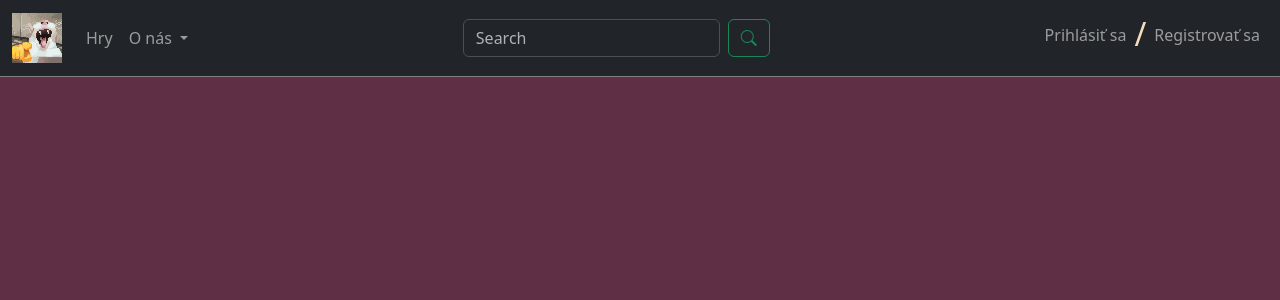
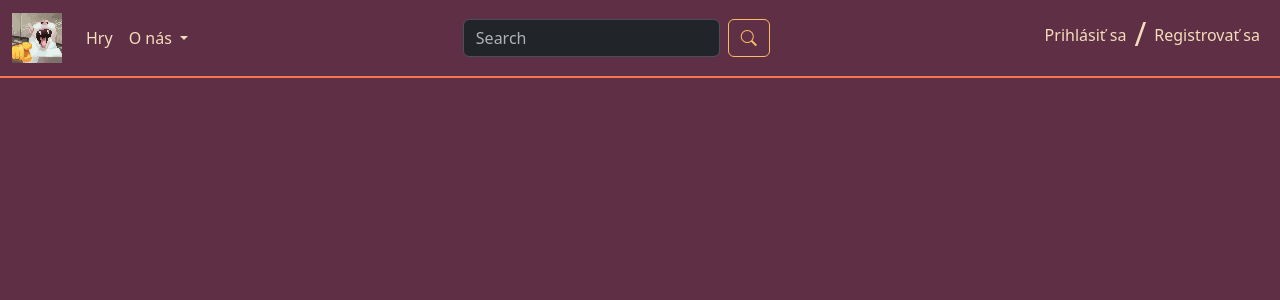
Before and after one commit to EliasOndrik/Igilts_stranka_na_VAII, a PHP site: page / in a window 1280 px wide. Shown: the top 300 px of the page. Run offline with PHP 8.4, Linux system fonts and the light colour scheme; data that the repository does not hold is empty; some libraries are stand-ins or nearby versions.

Commit message:
Posledný comit. Pridané CSS úpravy a menšie opravy chýb.

```diff
--- a/vaiicko-master/App/Views/Game/game.view.php
+++ b/vaiicko-master/App/Views/Game/game.view.php
@@ -23,7 +23,7 @@ use App\Models\Pouzivatelia;
         <?php endif;
         ?>
     </div>
-    <div class="row  border border-secondary rounded py-2">
+    <div class="row game-info rounded py-2">
         <div class="col-md-4">
             <img src="<?= $link->asset(Configuration::UPLOAD_URL . @$game?->getObrazok()) ?>" class="img-fluid" alt="Obrázok hry" width="100%">
         </div>
@@ -62,7 +62,7 @@ use App\Models\Pouzivatelia;
         </div>
         <?php foreach (array_reverse(Komentare::getCommentsByGame(@$game->getIDHra())) as $comment): ?>
         <?php $uploader = Pouzivatelia::getOne($comment->getIDPouzivatel()); ?>
-        <div class="col-12 border rounded mb-3 p-2">
+        <div class="col-12 game-comment rounded mb-3 p-2">
             <div class="row">
                 <div class="col-2 ">
                     <img src="<?= $link->asset(Configuration::UPLOAD_URL . $uploader->getObrazok()) ?>" class="img-fluid profile" alt="Avatar používateľa" width="100%">
--- a/vaiicko-master/App/Views/Game/index.view.php
+++ b/vaiicko-master/App/Views/Game/index.view.php
@@ -7,7 +7,7 @@ use App\Configuration;
 ?>
 <div class="container">
     <div class="row mb-4 mt-4">
-        <a class="btn btn-primary" href="<?= $link->url('add')?>">Pridaj hru</a>
+        <a class="btn btn-primary" href="<?= $link->url('add')?>">Pridať hru</a>
     </div>
     <div class="row">
         <?php foreach ($games as $game): ?>
--- a/vaiicko-master/App/Views/Layouts/root.layout.view.php
+++ b/vaiicko-master/App/Views/Layouts/root.layout.view.php
@@ -3,6 +3,9 @@
 /** @var string $contentHTML */
 /** @var \Framework\Core\IAuthenticator $auth */
 /** @var \Framework\Support\LinkGenerator $link */
+
+use App\Models\Admini;
+
 ?>
 <!DOCTYPE html>
 <html lang="sk">
@@ -24,7 +27,7 @@
     <script src="<?= $link->asset('js/script.js') ?>" type="module"></script>
 </head>
 <body data-bs-theme="dark">
-<nav class="navbar navbar-expand-lg bg-dark" data-bs-theme="dark">
+<nav class="navbar navbar-expand-lg ">
     <div class="container-fluid">
         <a class="navbar-brand" href="<?= $link->url('home.index') ?>">
             <img src="<?= $link->asset('images/logo.jpg') ?>" title="<?= App\Configuration::APP_NAME ?>" alt="Logo">
@@ -55,11 +58,16 @@
         </div>
             <form class="d-flex" method="post" action="<?= $link->url('search.index') ?>" enctype="multipart/form-data" role="search">
                 <input id="search-box" class="form-control me-2" type="search" placeholder="Search" aria-label="Search" name="search">
-                <button class="btn btn-outline-success" type="submit" name="submit"><i class="bi bi-search"></i></button>
+                <button class="btn btn-search" type="submit" name="submit"><i class="bi bi-search"></i></button>
             </form>
         <div class="collapse navbar-collapse" id="navbarSupportedContent">
             <?php if ($auth?->isLogged()) { ?>
                 <ul class="navbar-nav ms-auto">
+                    <?php if (Admini::isAdmin($this->app->getAuth()->getUser()->getId())):?>
+                    <li>
+                        <a class="nav-link" href="<?= $link->url('setting.account') ?>">Účty</a>
+                    </li>
+                    <?php endif; ?>
                     <li>
                         <div class="navbar-text"><b><?= $auth?->user?->name ?></b></div>
                     </li>
--- a/vaiicko-master/App/Views/Setting/index.view.php
+++ b/vaiicko-master/App/Views/Setting/index.view.php
@@ -73,7 +73,7 @@ use App\Models\Pouzivatelia;
                                     <input type="file" accept=".jpg,.gif,.png" class="form-control" id="avatar" name="avatar">
                                 </div>
                                 <div class="col">
-                                    <button type="submit" class="btn btn-primary" name="imgChange">Zmeniť obrázok</button>
+                                    <button type="submit" class="btn btn-primary" name="imgChange" disabled>Zmeniť obrázok</button>
                                 </div>
                             </form>
                         </div>
--- a/vaiicko-master/public/css/styl.css
+++ b/vaiicko-master/public/css/styl.css
@@ -1,5 +1,5 @@
 .navbar {
-    border-bottom: 1px solid grey;
+    border-bottom: 2px solid #fd724e;
 }
 
 .navbar-brand img {
@@ -30,7 +30,45 @@ body {
 .card a:hover {
     color: #fabb64;
     text-decoration: none;
+    background-color: #a02f40;
 }
 h2, h1{
     color: #f5ddbc;
 }
+.game-comment, .game-info {
+    border: 2px solid #a02f40;
+}
+.btn-search {
+    color: #fabb64;
+    border: 1px solid #fabb64;
+}
+.btn-search:hover {
+    background-color: #fd724e;
+}
+.nav-link:hover {
+    color: #fabb64;
+}
+.nav-link {
+    color: #f5ddbc;
+}
+.dropdown-menu {
+    background-color: #5f2f45;
+}
+.dropdown-item:hover {
+    background-color: #a02f40;
+    color: #fabb64;
+}
+.dropdown-item {
+    color: #f5ddbc;
+}
+label {
+    color: #f5ddbc;
+}
+.btn-genre {
+    background-color: #a02f40;
+    color: #f5ddbc;
+}
+.btn-genre:hover {
+    background-color: #a02f40;
+    color: #fabb64;
+}
--- a/vaiicko-master/public/js/game/GameChanges.js
+++ b/vaiicko-master/public/js/game/GameChanges.js
@@ -39,7 +39,7 @@ class GameChanges {
     }
     addZaner(zaner,id) {
         let container = document.getElementById("genre-container");
-        container.innerHTML += "<span class='btn bg-secondary m-1' onclick='document.gameChanges.removeZaner(this)'>" + zaner + "<input type='hidden' name='genres[]' value='"+id+"'/></span>";
+        container.innerHTML += "<span class='btn btn-genre m-1' onclick='document.gameChanges.removeZaner(this)'>" + zaner + "<input type='hidden' name='genres[]' value='"+id+"'/></span>";
     }
     removeZaner(element) {
         element.remove();
```
Also changed, not shown: vaiicko-master/README.md.
